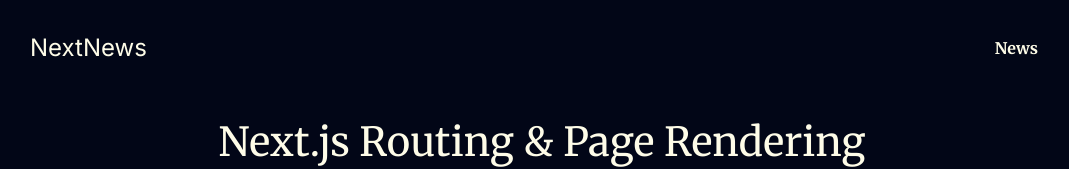
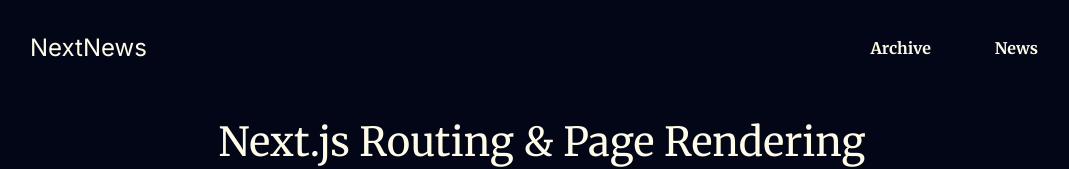
Before and after one commit to yhoyo-stelk08/news-app, a Next.js app: page / in a window 1280 px wide. Shown: the top 169 px of the page, without its empty margins (98-1167 px from the left). Built offline with nearby package versions, Linux system fonts and the light colour scheme.

Commit message:
feat: add links to archive page in nav.

```diff
--- a/components/MainHeader.jsx
+++ b/components/MainHeader.jsx
@@ -10,6 +10,9 @@ const MainHeader = () => {
         <nav>
           <ul>
             <li>
+              <Link href="/archive">Archive</Link>
+            </li>
+            <li>
               <Link href="/news">News</Link>
             </li>
           </ul>
```
